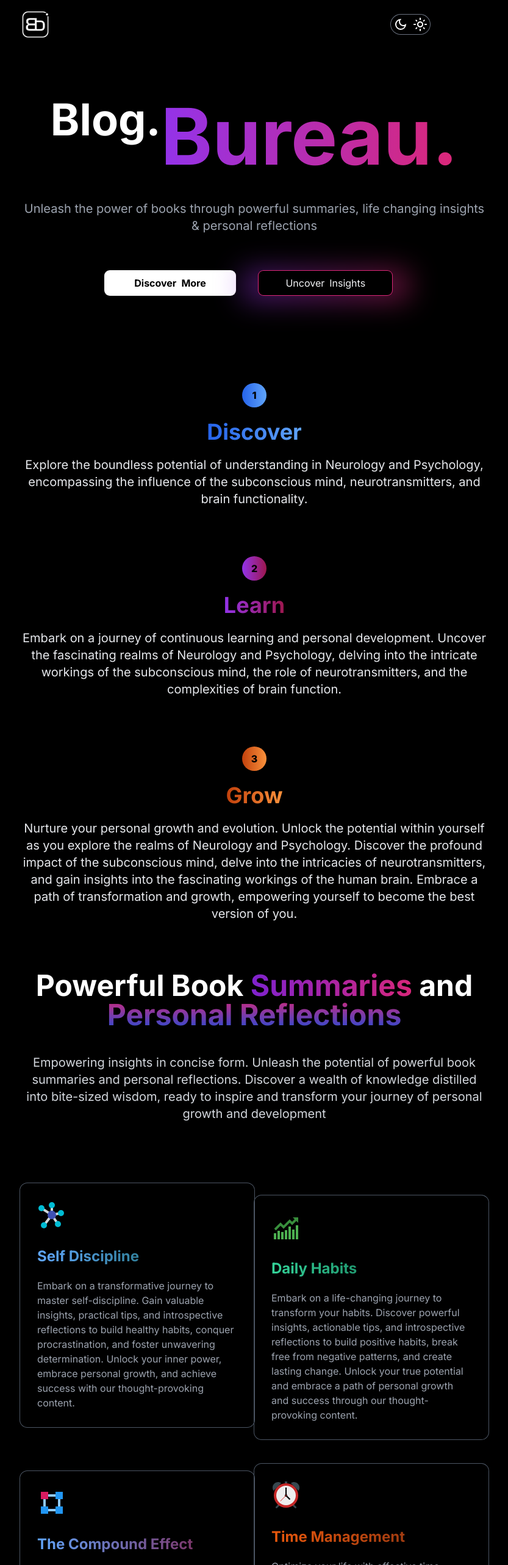
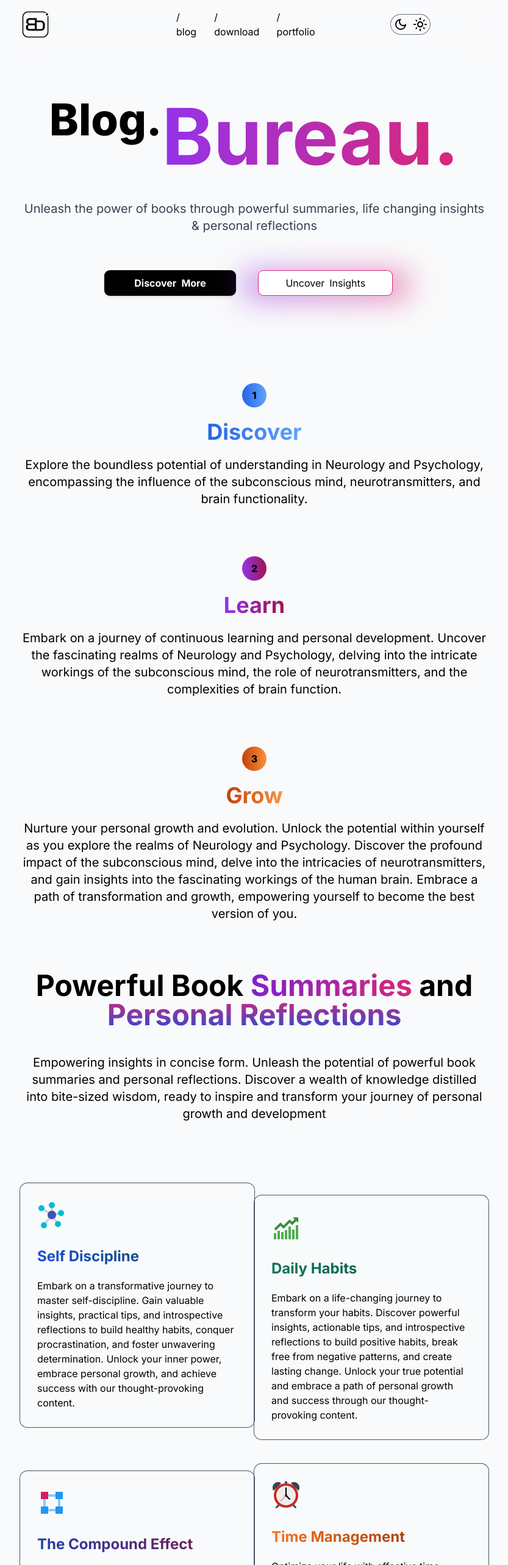
Before and after one commit to kennyAnyi9/blog-bureau, a Next.js app: page / in a window 1280 px wide. Shown: the top 2566 px of the page at 61% size, without its empty margins (223-1056 px from the left). Built offline with nearby package versions, Linux system fonts and the light colour scheme.

Commit message:
style: modify page to support dark and light mode

```diff
--- a/src/app/page.tsx
+++ b/src/app/page.tsx
@@ -1,40 +1,55 @@
+"use client";
 import Image from "next/image";
 import Link from "next/link";
 import { HiOutlineMenuAlt4 } from "react-icons/hi";
 import { FcAlarmClock, FcBullish, FcMindMap, FcOrgUnit } from "react-icons/fc";
 import { DiGithubBadge } from "react-icons/di";
 import { MdOutlineLightMode, MdOutlineDarkMode } from "react-icons/md";
-import { BsFillRocketTakeoffFill, BsStars } from "react-icons/bs";
+import { BsStars } from "react-icons/bs";
+import { useTheme } from "next-themes";
 
 export default function Home() {
+  const { theme, setTheme } = useTheme();
   return (
-    <div className="relative   bg-black flex flex-col items-center  min-h-screen ">
-      <nav className="w-full z-10 backdrop-filter backdrop-blur-md bg-opacity-50 fixed md:w-3/5 h-20 bg-black   flex flex-row items-center  justify-between ">
-        <div className="flex flex-row w-1/3 mx-5 lg:mx-0">
+    <div className="relative    flex flex-col items-center  min-h-screen ">
+      <nav className="w-full z-10 backdrop-filter backdrop-blur-md bg-opacity-50 fixed lg:w-3/5 h-20 dark:bg-black   flex flex-row items-center  justify-between ">
+        <div className="flex flex-row w-1/3 mx-5  lg:mx-0">
           {" "}
-          <Image
-            width={50}
-            height={50}
-            src="/images/Bd-1-white.png"
-            alt="Login"
-          />{" "}
+          {theme === "dark" ? (
+            <Image
+              width={50}
+              height={50}
+              src="/images/Bd-1-white.png"
+              alt="Login"
+              className="cursor-pointer"
+            />
+          ) : (
+            <Image
+              width={50}
+              height={50}
+              src="/images/Bd-1-black.png"
+              alt="Login"
+              className="cursor-pointer"
+            />
+          )}
         </div>
-        <div className="hidden md:flex flex-row justify-around w-1/3">
-          <Link href="#" className="pr-5">
-            /blog
+        <div className="hidden md:flex text-black dark:text-white flex-row justify-around w-1/3">
+          <Link href="#" className=" pr-5 ">
+            / blog
           </Link>
           <Link href="#" className="pr-5">
-            /download
+            / download
           </Link>
           <Link href="#" className="pr-5">
-            /portfolio
+            / portfolio
           </Link>
         </div>
         <div className="hidden md:flex flex-row justify-around w-1/3  ">
           <div className=" flex p-1 divide-x divide-white space-x-2 flex-row text-2xl w-fit h-fit rounded-2xl ring-1 ring-gray-500">
-            <div className="flex space-x-2 text-white flex-row">
-              <MdOutlineDarkMode />
-              <MdOutlineLightMode />
+            <div className="flex space-x-2 text-black cursor-pointer  dark:text-white flex-row">
+              <MdOutlineDarkMode onClick={() => setTheme("dark")} />
+
+              <MdOutlineLightMode onClick={() => setTheme("white")} />
             </div>
           </div>
         </div>
@@ -47,16 +62,17 @@ export default function Home() {
         {" "}
         <div className="flex flex-col lg:flex-row">
           <h1
-            className="text-7xl  font-bold shadow-xl
-                    text-transparent bg-clip-text
-                   text-white
+            className="text-7xl  font-extrabold dark:shadow-xl
+                     bg-clip-text dark:text-white
+                    text-black
+
                     text-center
                      "
           >
             Blog.
           </h1>
           <h1
-            className="text-7xl md:text-9xl font-bold shadow-xl
+            className="text-7xl md:text-9xl font-bold dark:shadow-xl
                     text-transparent bg-clip-text
                     bg-gradient-to-r from-purple-600 to-pink-600
                     text-center
@@ -66,30 +82,36 @@ export default function Home() {
           </h1>
         </div>
         <div className="w-full">
-          <p className="flex text-xl flex-col text-center text-gray-400 mt-10">
+          <p className="flex text-xl flex-col text-center text-gray-700 dark:text-gray-400 mt-10">
             Unleash the power of books through powerful summaries, life changing
             insights & personal reflections
           </p>
         </div>
         <div className="flex flex-col mt-10 md:flex-row justify-center items-center  md:space-x-5 ">
           <button
-            className=" relative px-4 py-3  rounded-lg bg-white shadow-md drop-shadow-sm mt-5
-                        leading-none flex items-center divide-x ring-1 ring-white "
+            className=" relative px-4 py-3  rounded-lg bg-black dark:bg-white shadow-md drop-shadow-sm mt-5
+                        leading-none flex items-center divide-x ring-1 ring-black dark:ring-white "
           >
             <span className="px-20 md:px-8 flex items-center space-x-2">
-              <span className=" text-black font-bold">Discover </span>
-              <span className=" text-black font-bold">More </span>
+              <span className=" text-white dark:text-black font-bold">
+                Discover{" "}
+              </span>
+              <span className=" text-white dark:text-black font-bold">
+                More{" "}
+              </span>
             </span>
           </button>
           <div className="relative flex items-center justify-center w-64">
             <div className="absolute -inset-2 top-5 bg-gradient-to-r from-purple-600 to-pink-600 rounded-lg blur-xl opacity-50"></div>
             <button
-              className=" relative px-3 py-3 bg-black rounded-lg ring-1 ring-pink-600 mt-5
+              className=" relative px-3 py-3 bg-balck bg-white dark:bg-black rounded-lg ring-1 ring-pink-600 mt-5
                         leading-none flex items-center divide-x "
             >
               <span className="px-20 md:px-8  flex items-center space-x-2">
-                <span className=" text-gray-100">Uncover </span>
-                <span className=" text-gray-100">Insights </span>
+                <span className=" text-black dark:text-gray-100">Uncover </span>
+                <span className="  text-black dark:text-gray-100">
+                  Insights{" "}
+                </span>
               </span>
             </button>
           </div>
@@ -101,14 +123,14 @@ export default function Home() {
               <h1 className="text-black font-extrabold">1</h1>
             </div>
             <h1
-              className="font-bold shadow-xl mt-5 text-4xl
+              className="font-bold dark:shadow-xl mt-5 text-4xl
                     text-transparent bg-clip-text
                     bg-gradient-to-r from-blue-600 to-blue-400
                     text-center"
             >
               Discover
             </h1>
-            <p className="text-center mt-5 text-gray-200 text-xl">
+            <p className="text-center mt-5 text-black dark:text-gray-200 text-xl">
               Explore the boundless potential of understanding in Neurology and
               Psychology, encompassing the influence of the subconscious mind,
               neurotransmitters, and brain functionality.{" "}
@@ -121,14 +143,14 @@ export default function Home() {
               <h1 className="text-black font-extrabold">2</h1>
             </div>
             <h1
-              className="font-bold shadow-xl mt-5 text-4xl
+              className="font-bold dark:shadow-xl mt-5 text-4xl
                     text-transparent bg-clip-text
                     bg-gradient-to-r from-purple-600 to-pink-800
                     text-center"
             >
               Learn
             </h1>
-            <p className="text-center mt-5 text-gray-200 text-xl">
+            <p className="text-center mt-5 text-black dark:text-gray-200 text-xl">
               Embark on a journey of continuous learning and personal
               development. Uncover the fascinating realms of Neurology and
               Psychology, delving into the intricate workings of the
@@ -143,14 +165,14 @@ export default function Home() {
               <h1 className="text-black font-extrabold">3</h1>
             </div>
             <h1
-              className="font-bold shadow-xl mt-5 text-4xl
+              className="font-bold dark:shadow-xl mt-5 text-4xl
                     text-transparent bg-clip-text
                     bg-gradient-to-r from-orange-700 to-orange-400
                     text-center"
             >
               Grow
             </h1>
-            <p className="text-center  mt-5 text-gray-200 text-xl">
+            <p className="text-center  mt-5 text-black dark:text-gray-200 text-xl">
               Nurture your personal growth and evolution. Unlock the potential
               within yourself as you explore the realms of Neurology and
               Psychology. Discover the profound impact of the subconscious mind,
@@ -163,7 +185,7 @@ export default function Home() {
         </div>
         <div className="mt-20 ">
           <h1
-            className="text-5xl text-center lg:text-center text-white text-transparent font-bold bg-clip-text
+            className="text-5xl text-center lg:text-center text-black dark:text-white  font-bold bg-clip-text
                     "
           >
             Powerful Book{" "}
@@ -174,7 +196,7 @@ export default function Home() {
             >
               Summaries{" "}
             </span>
-            <span className="text-white">and </span>
+            <span className="text-black dark:text-white">and </span>
             <span
               className="text-transparent bg-clip-text
                     bg-gradient-to-t from-blue-700 to-pink-600"
@@ -182,7 +204,7 @@ export default function Home() {
               Personal Reflections
             </span>
           </h1>
-          <p className="mt-10 text-xl text-center text-gray-300">
+          <p className="mt-10 text-xl text-center text-black dark:text-gray-300">
             Empowering insights in concise form. Unleash the potential of
             powerful book summaries and personal reflections. Discover a wealth
             of knowledge distilled into bite-sized wisdom, ready to inspire and
@@ -197,11 +219,11 @@ export default function Home() {
             <div className="m-7">
               <h1
                 className="text-2xl mb-5 font-bold text-transparent bg-clip-text
-                    bg-gradient-to-r from-blue-400 to-emerald-800 "
+                    bg-gradient-to-r from-blue-700 to-emerald-900 "
               >
                 Self Discipline
               </h1>
-              <p className="text-gray-400">
+              <p className="text-black dark:text-gray-400">
                 {" "}
                 Embark on a transformative journey to master self-discipline.
                 Gain valuable insights, practical tips, and introspective
@@ -219,11 +241,11 @@ export default function Home() {
             <div className="m-7">
               <h1
                 className="text-2xl mb-5 font-bold text-transparent bg-clip-text
-                    bg-gradient-to-r from-emerald-400 to-emerald-900 "
+                    bg-gradient-to-r from-emerald-700 to-emerald-900 "
               >
                 Daily Habits
               </h1>
-              <p className="text-gray-400">
+              <p className="text-black dark:text-gray-400">
                 {" "}
                 Embark on a life-changing journey to transform your habits.
                 Discover powerful insights, actionable tips, and introspective
@@ -241,11 +263,11 @@ export default function Home() {
             <div className="m-7">
               <h1
                 className="text-2xl mb-5 font-bold text-transparent bg-clip-text
-                    bg-gradient-to-r from-blue-400 to-pink-900 "
+                    bg-gradient-to-r from-blue-800 to-pink-900 "
               >
                 The Compound Effect
               </h1>
-              <p className="text-gray-400">
+              <p className="text-black dark:text-gray-400">
                 {" "}
                 Experience the profound impact of the compound effect through
                 our enlightening content. Uncover how small, consistent actions
@@ -264,11 +286,11 @@ export default function Home() {
             <div className="m-7">
               <h1
                 className="text-2xl mb-5 font-bold text-transparent bg-clip-text
-                    bg-gradient-to-r from-orange-600 to-orange-900 "
+                    bg-gradient-to-r from-orange-500 to-orange-900 "
               >
                 Time Management
               </h1>
-              <p className="text-gray-400">
+              <p className="text-black dark:text-gray-400">
                 {" "}
                 Optimize your life with effective time management techniques.
                 Delve into our insightful content and discover valuable
@@ -288,10 +310,10 @@ export default function Home() {
             {" "}
             <h1
               className="text-7xl text-center  font-bold text-transparent bg-clip-text
-                    bg-gradient-to-r from-blue-600 to-blue-400 mt-20 mb-28"
+                    bg-gradient-to-r from-blue-800 to-blue-500 mt-20 mb-28"
             >
               Featured Books
-              <span className="block text-xl  text-gray-300 mt-2">
+              <span className="block text-xl  text-black dark:text-gray-300 mt-10">
                 Discover our collection of powerful book summaries and personal
                 reflections on a wide range of topics. From self-development to
                 neuroscience, we have curated a selection of thought-provoking
@@ -300,7 +322,7 @@ export default function Home() {
               </span>
             </h1>
           </div>
-          <div className=" w-full lg:w-1/2 rounded-xl h-fit bg-zinc-950 ring-2 ring-zinc-950 flex flex-col">
+          <div className=" w-full lg:w-1/2 rounded-xl h-fit bg-gray-200  dark:bg-zinc-950 dark:ring-2 ring-zinc-950 flex flex-col">
             <div className="flex justify-center items-center">
               <Image
                 layout="responsive"
@@ -315,26 +337,26 @@ export default function Home() {
             <div className="p-10 space-y-10">
               <h1
                 className="font-bold text-2xl text-transparent bg-clip-text
-                    bg-gradient-to-r from-blue-600 to-blue-400"
+                    bg-gradient-to-r from-blue-800 to-blue-500"
               >
                 Atomic Habits - James Clear
               </h1>
               <h1 className="flex flex-row justify-between text-lg font-bold">
                 Powerful Insights
-                <span className="flex flex-row text-2xl text-yellow-500">
+                {/* <span className="flex flex-row text-2xl text-yellow-500">
                   <BsStars />
                   <BsStars />
                   <BsStars />
                   <BsStars />
-                </span>
+                </span> */}
               </h1>
-              <div className="text-gray-300">
+              <div className=" text-black dark:text-gray-300 text-justify">
                 James Clear presents practical strategies for creating positive
                 habits and breaking free from negative ones. By understanding
                 the science behind habit formation, readers can make incremental
                 changes that lead to significant personal growth and success.
               </div>
-              <button className="rounded-3xl bg-blue-700 px-5 py-2 drop-shadow-md shadow-xl">
+              <button className="rounded-3xl ring-1  dark:ring-blue-700 transition duration-150 ease-in-out hover:bg-blue-600 px-5 py-2 drop-shadow-md shadow-xl">
                 Start Reading
               </button>
             </div>
@@ -358,8 +380,9 @@ export default function Home() {
         <div className="flex mb-10 flex-col mt-3 items-center">
           <div className=" flex p-1 divide-x divide-gray-600 space-x-2 flex-row text-2xl w-fit h-fit rounded-2xl ring-1 ring-gray-500">
             <div className="flex space-x-2 text-gray-500 flex-row">
-              <MdOutlineDarkMode />
-              <MdOutlineLightMode />
+              <MdOutlineDarkMode onClick={() => setTheme("dark")} />
+
+              <MdOutlineLightMode onClick={() => setTheme("white")} />
             </div>
             <div className="pl-2 text-gray-500">
               <DiGithubBadge />
```
